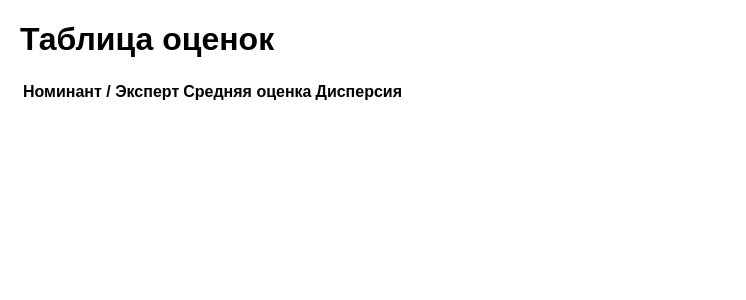
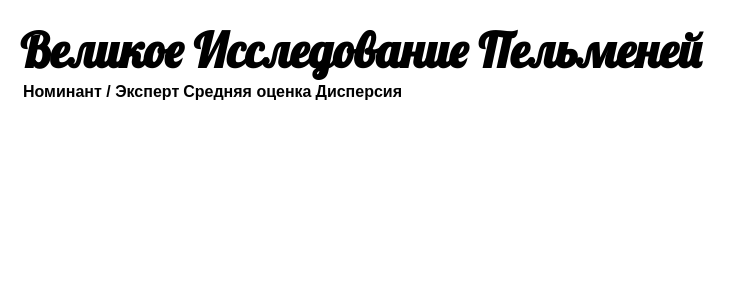
Before and after one commit to nupellot/VIP, a Python web app: template flask/templates/index.html in a window 1280 px wide. Shown: the top 300 px of the page, without its empty margins (0-746 px from the left). Run offline with Jinja, Linux system fonts and the light colour scheme; the template is opened without the code that fills it, so the values that code supplies are empty; some libraries are stand-ins or nearby versions.

Commit message:
Более-менее адекватная версия

```diff
--- a/flask/templates/index.html
+++ b/flask/templates/index.html
@@ -10,6 +10,7 @@
 
     <!-- Подключаем стили для красивой анимации -->
     <style>
+@import url('https://fonts.googleapis.com/css2?family=Lobster&family=Montserrat+Alternates:ital,wght@0,100;0,200;0,300;0,400;0,500;0,600;0,700;0,800;0,900;1,100;1,200;1,300;1,400;1,500;1,600;1,700;1,800;1,900&display=swap');
         body {
             font-family: Arial, sans-serif;
             margin: 20px;
@@ -34,10 +35,15 @@
         table.dataTable th {
             cursor: pointer;
         }
+        .lobster {
+            font-family: "Lobster", serif;
+            font-size: 3rem;
+            margin: auto;
+        }
     </style>
 </head>
 <body>
-    <h1>Таблица оценок</h1>
+    <h1 class="lobster">Великое Исследование Пельменей</h1>
     <table id="ratings-table" class="display">
         <thead>
             <tr>
@@ -69,6 +75,7 @@
     <script src="https://code.jquery.com/jquery-3.6.0.min.js"></script>
     <script src="https://cdn.datatables.net/1.13.1/js/jquery.dataTables.min.js"></script>
 
+
     <!-- Наш кастомный JS -->
     <script src="static/js/scripts.js"></script>
 
@@ -87,7 +94,13 @@ $(document).ready(function() {
             var nominantId = vote[1];
             var rating = vote[2];
 
-            $("#rating-" + nominantId + "-" + expertId).text(rating);
+            // Устанавливаем текст в ячейку
+            var cellId = "#rating-" + nominantId + "-" + expertId;
+            $(cellId).text(rating);
+
+            // Изменяем фон в зависимости от значения
+            var color = getCellColor(rating);
+            $(cellId).css("background-color", color);
         });
 
         // Заполнение средней оценки и дисперсии для каждого номинанта
@@ -100,18 +113,40 @@ $(document).ready(function() {
             $("#variance-" + nominantId).text(variance);
         });
 
-        // Теперь, когда все данные загружены, инициализируем DataTables
+        // Инициализируем DataTable, если он еще не инициализирован
+        if (!$.fn.DataTable.isDataTable('#ratings-table')) {
             $('#ratings-table').DataTable({
-            "paging": false,
+                "paging": false,       // Отключаем пагинацию
                 "ordering": true,
                 "info": false,
                 "searching": false,
                 "autoWidth": false,
                 "columnDefs": [
-                { "type": "num", "targets": "_all" }
+                    { "type": "num", "targets": [1, 2, 3, 4] },  // Устанавливаем числовую сортировку для всех столбцов с оценками
+                    { "type": "string", "targets": [0] }  // Устанавливаем строковую сортировку для первого столбца
                 ]
             });
+        }
     });
+
+    // Функция для получения цвета фона ячейки на основе значения
+    function getCellColor(rating) {
+        var color;
+
+        if (rating >= 6) {
+            // Зеленые оттенки для оценок от 6 до 10
+            var green = Math.min(255, (rating - 5) * 50); // Чем выше оценка, тем насыщеннее зеленый
+            var alpha = Math.max(0.1, (rating - 5) * 0.2); // Чем выше оценка, тем менее прозрачный
+            color = `rgba(0, 205, 0, ${alpha})`;  // Рgba для управления прозрачностью
+        } else if (rating >= 0) {
+            // Красные оттенки для оценок от 0 до 5
+            var red = Math.min(255, (5 - rating) * 50); // Чем ниже оценка, тем насыщеннее красный
+            var alpha = Math.max(0.1, (7 - rating) * 0.1); // Чем ниже оценка, тем более прозрачный
+            color = `rgba(255, 0, 0, ${alpha})`;  // Рgba для управления прозрачностью
+        }
+
+        return color;
+    }
 });
 
 
```
Also changed, not shown: flask/static/js/scripts.js (+52 -37 lines). Lines whose indentation alone changed are shown as unchanged.
